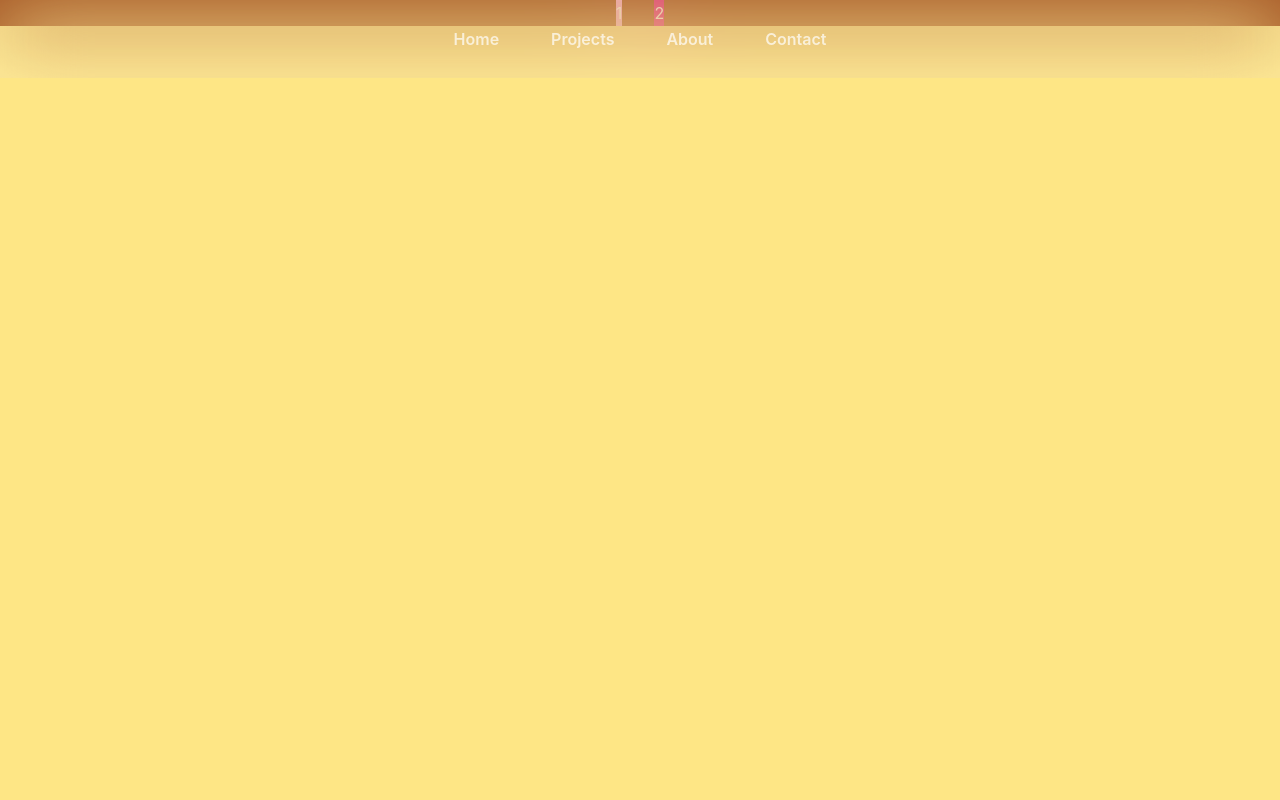
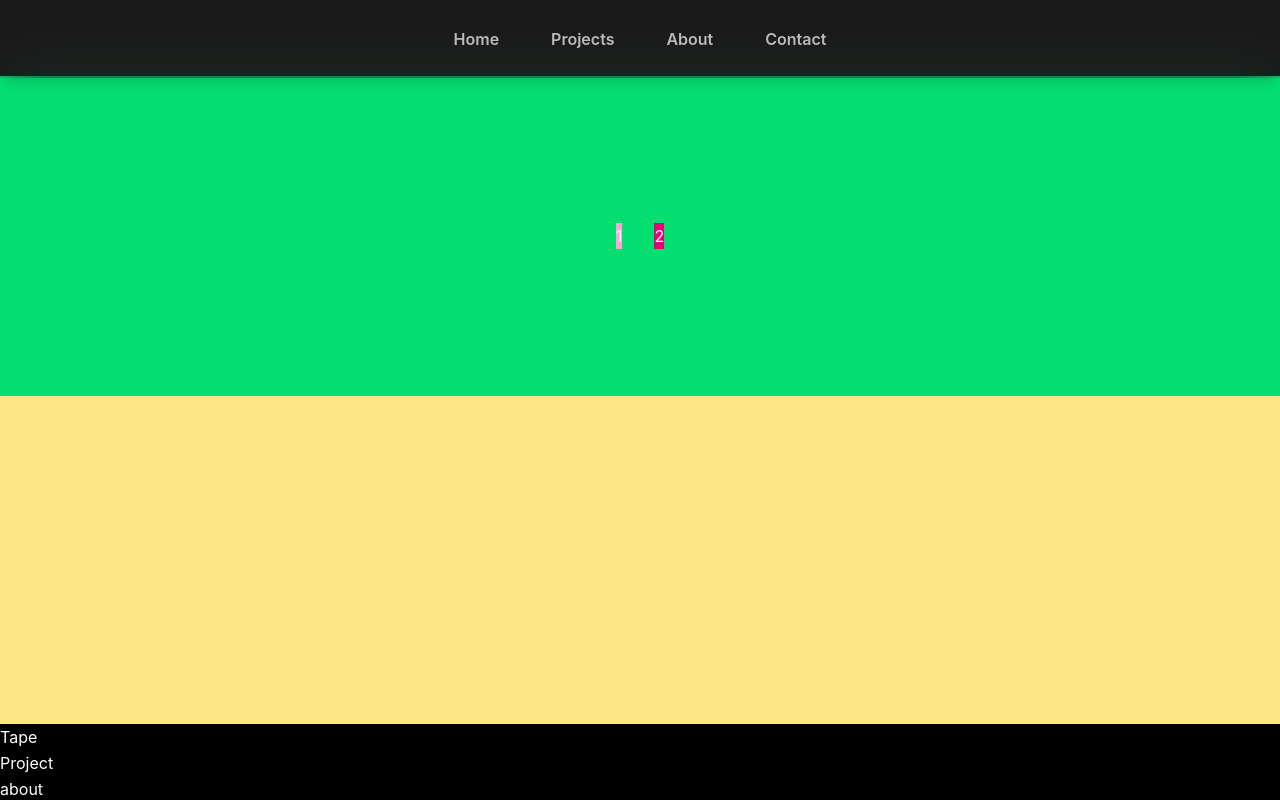
Before and after one commit to Rasmipun/rasmi-portfolio, a Next.js app: page / in a window 1280 px wide. Shown: the top 800 px of the page. Built offline with nearby package versions, Linux system fonts and the light colour scheme.

Commit message:
fix:  navbar fixed while scrolling

```diff
--- a/Components/ui/Navbar.jsx
+++ b/Components/ui/Navbar.jsx
@@ -9,20 +9,15 @@ const navItems = [
 
 const Navbar = () => {
   return (
-    <div className="z-50
-        fixed bottom-0 left-0 right-0
-        flex justify-center backdrop-blur-2xl
-      bg-white/15
-        md:bottom-auto
-        md:fixed ">
-          <nav
+    <nav
       className="
         fixed
+        z-50
+
+        /* Mobile */
         bottom-4
         left-1/2
-        z-50
         -translate-x-1/2
-
         flex
         gap-3
         rounded-full
@@ -33,16 +28,21 @@ const Navbar = () => {
         backdrop-blur-xl
         shadow-lg
 
-        md:static
+        /* Desktop */
+        md:top-0
+        md:right-0
+        md:bottom-auto
+        md:left-0
         md:translate-x-0
         md:flex
+        md:justify-center
         md:gap-5
         md:rounded-none
         md:border-0
-        md:bg-transparent
+        md:bg-white/10
         md:p-5
-        md:backdrop-blur-none
-        md:shadow-none
+        md:backdrop-blur-xl
+        md:shadow-lg
       "
     >
       {navItems.map((item) => {
@@ -62,7 +62,7 @@ const Navbar = () => {
               font-semibold
               text-white/70
               transition-colors
-              duration-600
+              duration-300
               hover:text-primary
 
               after:absolute
@@ -73,11 +73,8 @@ const Navbar = () => {
               after:bg-primary
               after:shadow-[0_0_8px_#39FF14]
               after:transition-all
-              after:duration-600
+              after:duration-300
               hover:after:w-[calc(100%-2rem)]
-
-              md:px-4
-              md:py-1.5
             "
           >
             {/* Mobile icon */}
@@ -87,8 +84,7 @@ const Navbar = () => {
                 block
                 text-white/70
                 transition-colors
-
-                hover:duration-500
+                duration-300
                 group-hover:text-primary
                 md:hidden
               "
@@ -102,9 +98,6 @@ const Navbar = () => {
         );
       })}
     </nav>
-
-    </div>
-
   );
 };
 
--- a/app/layout.tsx
+++ b/app/layout.tsx
@@ -1,7 +1,7 @@
 import type { Metadata } from "next";
 import { Geist, Geist_Mono } from "next/font/google";
 import "./globals.css";
-import  Navbar from '@/Components/ui/Navbar';
+import Navbar from "@/Components/ui/Navbar";
 
 const geistSans = Geist({
   variable: "--font-geist-sans",
@@ -11,10 +11,8 @@ const geistSans = Geist({
 const geistMono = Geist_Mono({
   variable: "--font-geist-mono",
   subsets: ["latin"],
-  weight: ["400"]
+  weight: ["400"],
 });
-
-
 
 export const metadata: Metadata = {
   title: "Rasmi Portfolio",
@@ -24,21 +22,23 @@ export const metadata: Metadata = {
   },
 };
 
-export default function RootLayout({ children }: LayoutProps<"/">) {
+export default function RootLayout({
+  children,
+}: LayoutProps<"/">) {
   return (
     <html
       lang="en"
-      className={`${geistSans.variable} ${geistMono.variable}  antialiased`}
+      className={`${geistSans.variable} ${geistMono.variable} h-full antialiased`}
     >
-      <body
-        className="min-h-full bg-black text-white font-sans">
-          <div
+      <body className="min-h-screen bg-black text-white font-sans">
 
-        >
-      <Navbar />
-    </div>
-        {children}
-        </body>
+        <Navbar />
+
+        <main className="pt-0 md:pt-[76px]">
+          {children}
+        </main>
+
+      </body>
     </html>
   );
 }
--- a/sections/Hero.tsx
+++ b/sections/Hero.tsx
@@ -1,37 +1,28 @@
-
 import Image from "next/image";
 import AutoTypeTitle from "./../Components/ui/AutoTypeTitle";
-import Navbar from "@/Components/ui/Navbar";
 
 const HeroSection = () => {
   return (
-   <div className=" min-h-screen bg-amber-200">
-    {/* Navbar */}
-    {/* <div className="z-50
-        fixed bottom-0 left-0 right-0
-        flex justify-center backdrop-blur-2xl
-      bg-white/15
-        md:bottom-auto
-        md:fixed "
+    <section className="md:min-h-162 min-h-181 bg-amber-200">
 
-        >
-      <Navbar />
-    </div>
+      <div className="
+        flex
+        min-h-80
+        items-center
+        justify-center
+        gap-8
+        bg-green-400
+      ">
+        <div className="bg-pink-300">
+          1
+        </div>
 
-    {/* content section*/}
-     <div
-      className="
-        flex flex-row
-        items-center justify-center gap-8
-        bg-amber-800
+        <div className="bg-pink-600">
+          2
+        </div>
+      </div>
 
-      "
-    >
-      <div className="bg-pink-300">1</div>
-     <div className="bg-pink-600">2</div>
-    </div>
-
-   </div>
+    </section>
   );
 };
 
```
